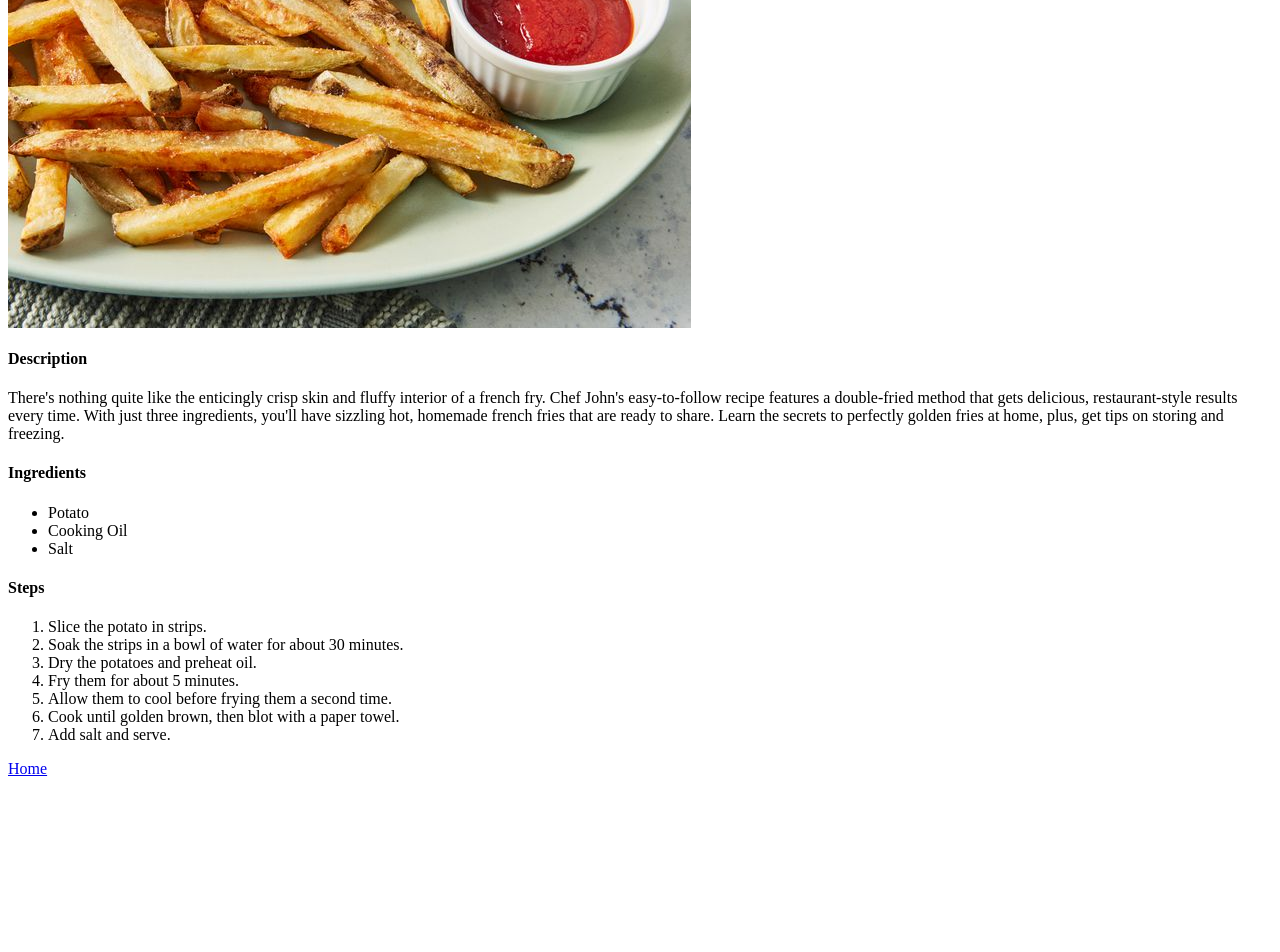
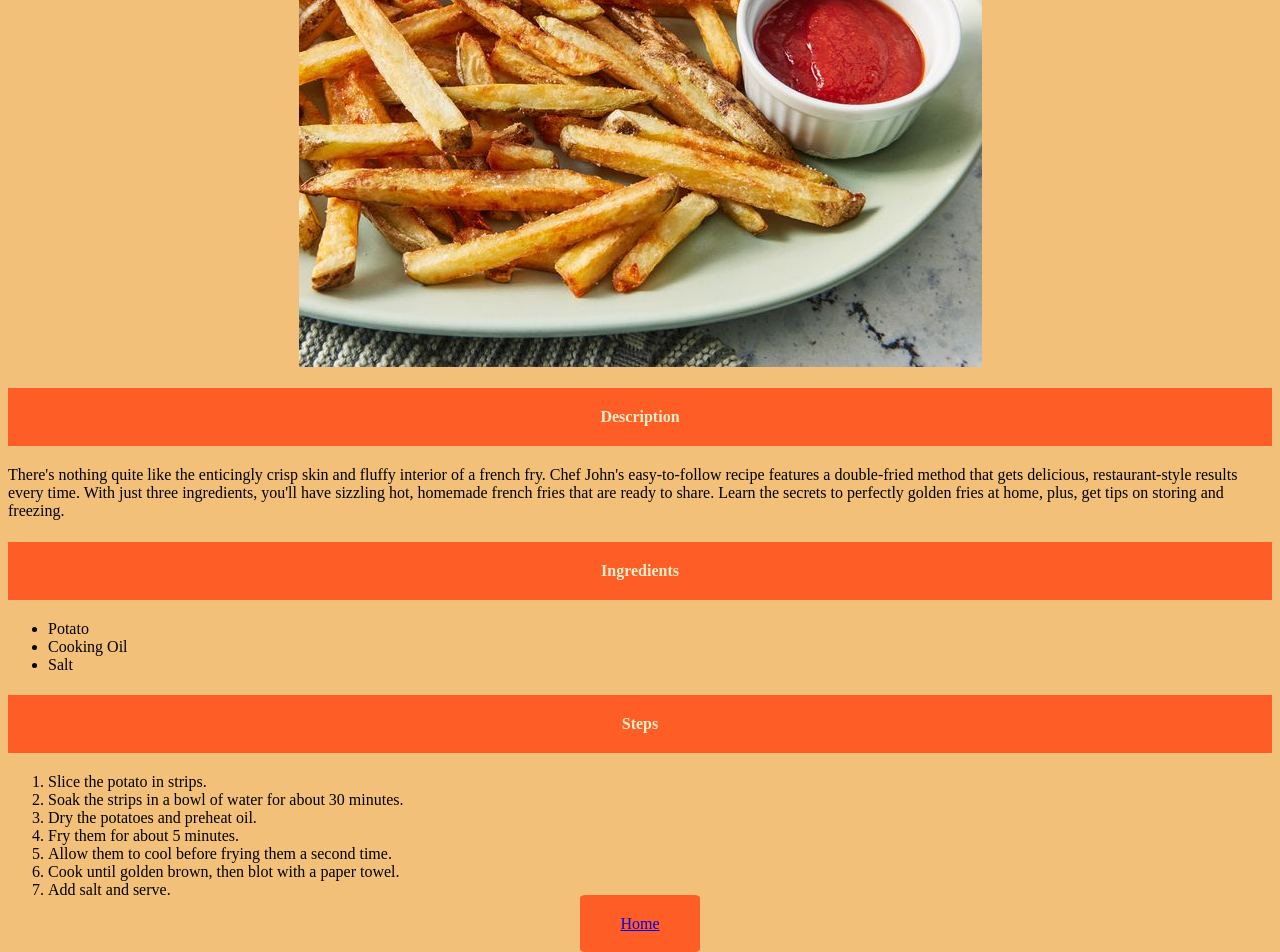
Before and after one commit to kanishkgits/odin-recipes, a plain HTML site: page recipes/fries.html in a window 1280 px wide. Shown: the part 250-1202 px from the top of the page. Before the commit the page ends 1036 px from the top, so only its background shows below. Drawn offline with Linux system fonts and the light colour scheme.

Commit message:
Added Basic css to all the pages
added new css files for each page and added basic html to the pages.

```diff
--- /dev/null
+++ b/recipes/custard-style.css
@@ -0,0 +1,25 @@
+body{
+    background-color: #F2C078;
+}
+.heading{
+    display: block;
+    background-color: #FE5D26;
+    text-align: center;
+    color: #FAEDCA;
+    padding: 20px;
+    margin-bottom: 20px;
+}
+img{
+    display: block;
+    margin-left: auto;
+    margin-right: auto;
+}
+div{
+    text-align: center;
+}
+a{
+    background-color: #FE5D26;
+    padding:20px 40px;
+    margin: 20px auto;
+    border-radius: 5%;
+}
--- /dev/null
+++ b/recipes/fries-style.css
@@ -0,0 +1,25 @@
+body{
+    background-color: #F2C078;
+}
+.heading{
+    display: block;
+    background-color: #FE5D26;
+    text-align: center;
+    color: #FAEDCA;
+    padding: 20px;
+    margin-bottom: 20px;
+}
+img{
+    display: block;
+    margin-left: auto;
+    margin-right: auto;
+}
+div{
+    text-align: center;
+}
+a{
+    background-color: #FE5D26;
+    padding:20px 40px;
+    margin: 20px auto;
+    border-radius: 5%;
+}
--- a/recipes/fries.html
+++ b/recipes/fries.html
@@ -2,19 +2,20 @@
     <head>
         <meta charset = "UTF-8">
         <title>French Fries</title>
+        <link rel="stylesheet" href="fries-style.css">
     </head>
     <body>
-        <h1>French Fries</h1>
+        <h1 class="heading">French Fries</h1>
         <img src="images/fries.jpg" alt="fries.jpg">
-        <h4>Description</h4>
+        <h4 class="heading">Description</h4>
         <p> There's nothing quite like the enticingly crisp skin and fluffy interior of a french fry. Chef John's easy-to-follow recipe features a double-fried method that gets delicious, restaurant-style results every time. With just three ingredients, you'll have sizzling hot, homemade french fries that are ready to share. Learn the secrets to perfectly golden fries at home, plus, get tips on storing and freezing. </p>
-        <h4>Ingredients</h4>
+        <h4 class="heading">Ingredients</h4>
         <ul>
             <li>Potato</li>
             <li>Cooking Oil</li>
             <li>Salt</li>
         </ul>
-        <h4>Steps</h4>
+        <h4 class="heading">Steps</h4>
         <ol>
             <li>Slice the potato in strips.</li>
             <li>Soak the strips in a bowl of water for about 30 minutes.</li>
@@ -24,6 +25,6 @@
             <li>Cook until golden brown, then blot with a paper towel.</li>
             <li>Add salt and serve.</li>
         </ol>
-        <a href="../index.html">Home</a>
+        <div><a href="../index.html">Home</a></div>
     </body>
 </html>
--- /dev/null
+++ b/recipes/pizza-style.css
@@ -0,0 +1,26 @@
+
+body{
+    background-color: #F2C078;
+}
+.heading{
+    display: block;
+    background-color: #FE5D26;
+    text-align: center;
+    color: #FAEDCA;
+    padding: 20px;
+    margin-bottom: 20px;
+}
+img{
+    display: block;
+    margin-left: auto;
+    margin-right: auto;
+}
+div{
+    text-align: center;
+}
+a{
+    background-color: #FE5D26;
+    padding:20px 40px;
+    margin: 20px auto;
+    border-radius: 5%;
+}
--- /dev/null
+++ b/style.css
@@ -0,0 +1,18 @@
+body{
+    background-color: #F2C078;
+}
+.heading{
+    display: block;
+    background-color: #FE5D26;
+    text-align: center;
+    color: #FAEDCA;
+    padding: 20px;
+    margin-bottom: 200px;
+}
+li{
+    display: inline;
+    list-style-type: none;
+    background-color: #C1DBB3;
+    margin: 150px;
+    padding: 120px;
+}
```
Also changed, not shown: index.html (+2 -1 lines), recipes/custard.html (+6 -5 lines), recipes/pizza.html (+6 -5 lines).
